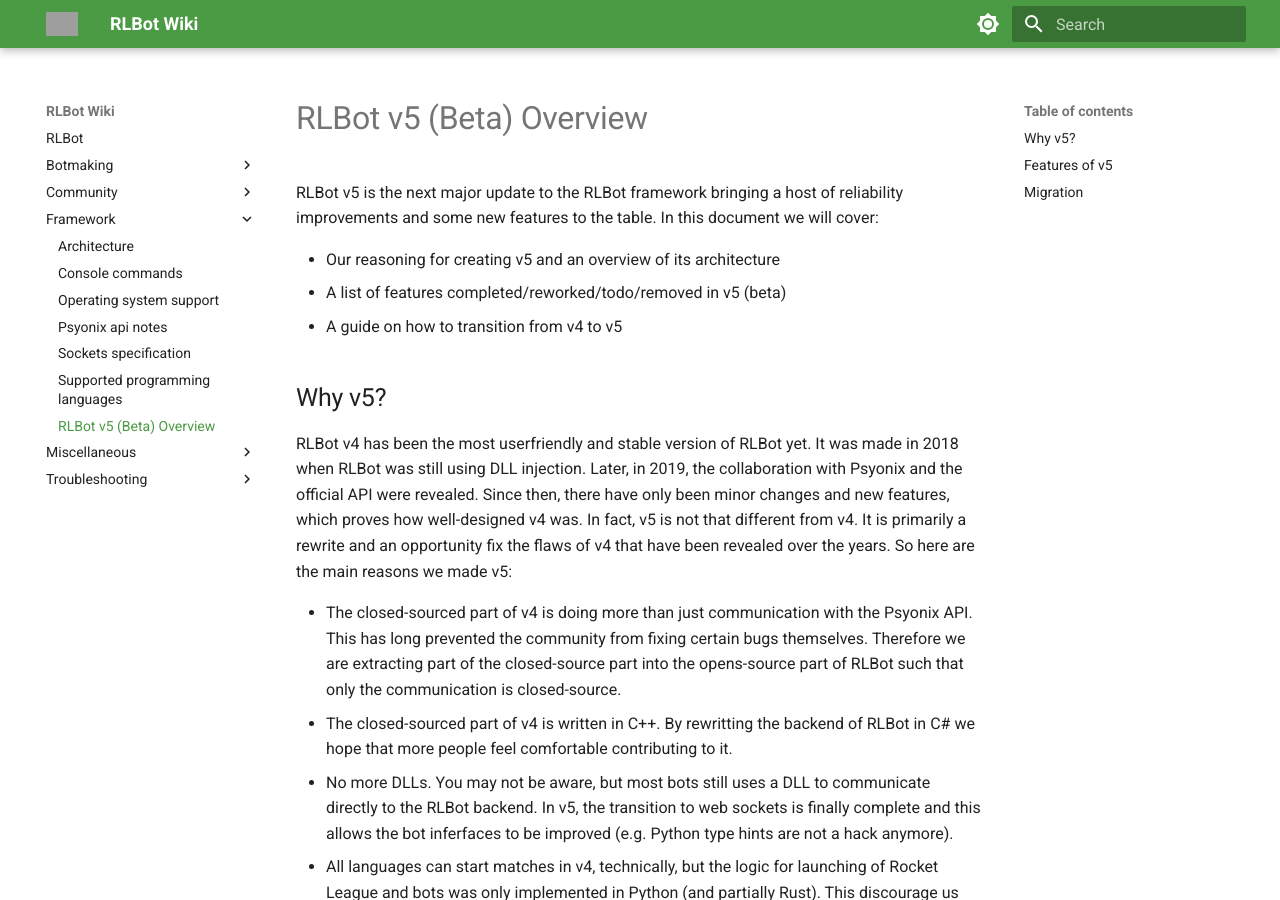
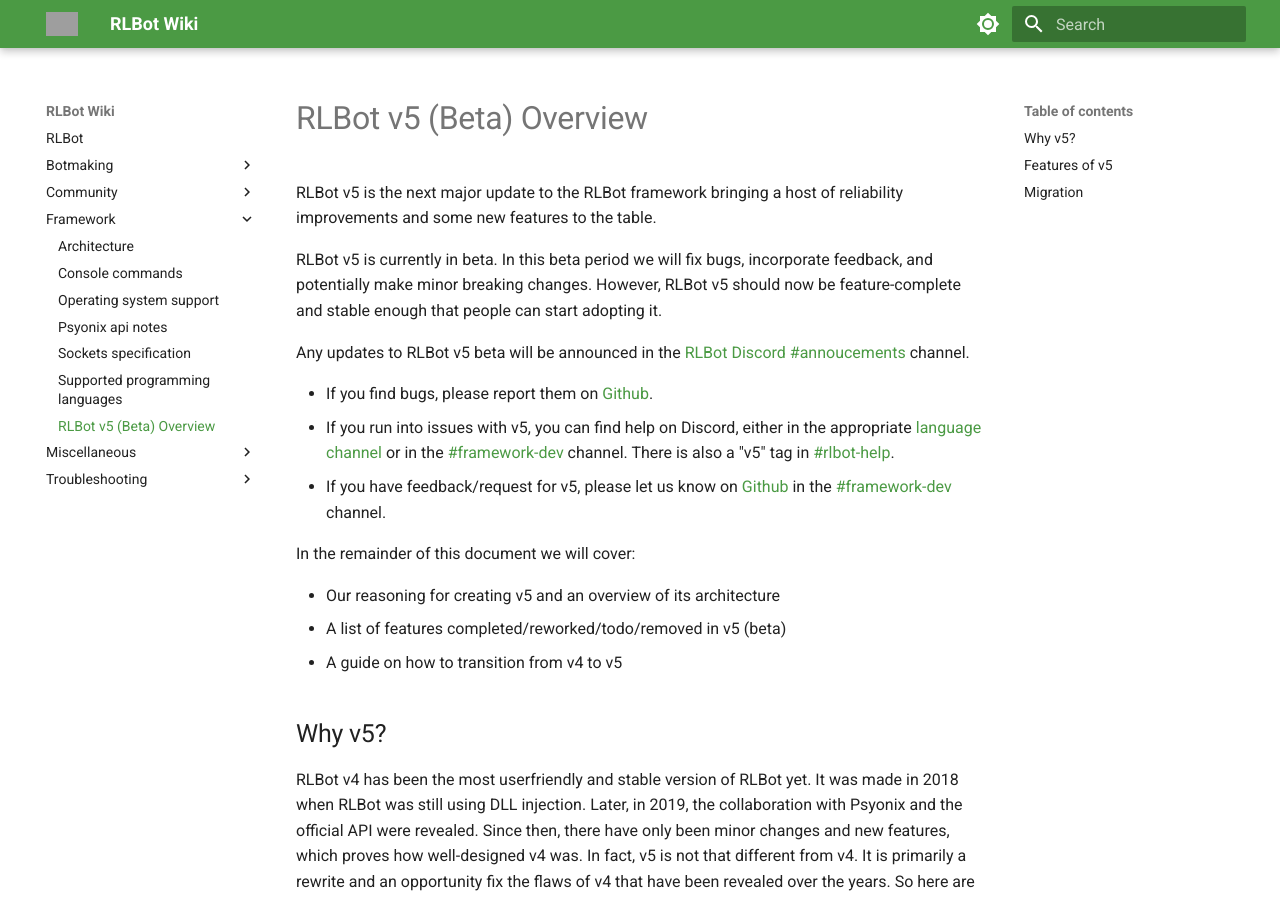
Before and after one commit to RLBot/wiki, an MkDocs documentation site: the page built from docs/framework/v5.md, in a window 1280 px wide and 900 px high. Built offline with MkDocs 1.6.1 and Material for MkDocs 9.7.7, drawn with Linux system fonts in a browser that asks for light colours; grey boxes are pictures that could not be loaded.

Commit message:
Improve v5 introduction with details on help

```diff
--- a/docs/framework/v5.md
+++ b/docs/framework/v5.md
@@ -1,11 +1,24 @@
 # RLBot v5 (Beta) Overview
 
 RLBot v5 is the next major update to the RLBot framework bringing a host of reliability improvements and some new features to the table.
-In this document we will cover:
+
+RLBot v5 is currently in beta.
+In this beta period we will fix bugs, incorporate feedback, and potentially make minor breaking changes.
+However, RLBot v5 should now be feature-complete and stable enough that people can start adopting it.
+
+Any updates to RLBot v5 beta will be announced in the [RLBot Discord #annoucements](https://discord.com/channels/348658686962696195/352588748401410049) channel.
+
+- If you find bugs, please report them on [Github](https://github.com/RLBot/core/issues).
+- If you run into issues with v5, you can find help on Discord, either in the appropriate [language channel](https://discord.com/channels/348658686962696195/446761380654219264) or in the [#framework-dev](https://discord.com/channels/348658686962696195/423167304956903428) channel.
+  There is also a "v5" tag in [#rlbot-help](https://discord.com/channels/348658686962696195/1046893399149641799).
+- If you have feedback/request for v5, please let us know on [Github](https://github.com/RLBot/core/issues) in the [#framework-dev](https://discord.com/channels/348658686962696195/423167304956903428) channel.
+
+In the remainder of this document we will cover:
 
 - Our reasoning for creating v5 and an overview of its architecture
 - A list of features completed/reworked/todo/removed in v5 (beta)
 - A guide on how to transition from v4 to v5
+
 
 ## Why v5?
 
```
